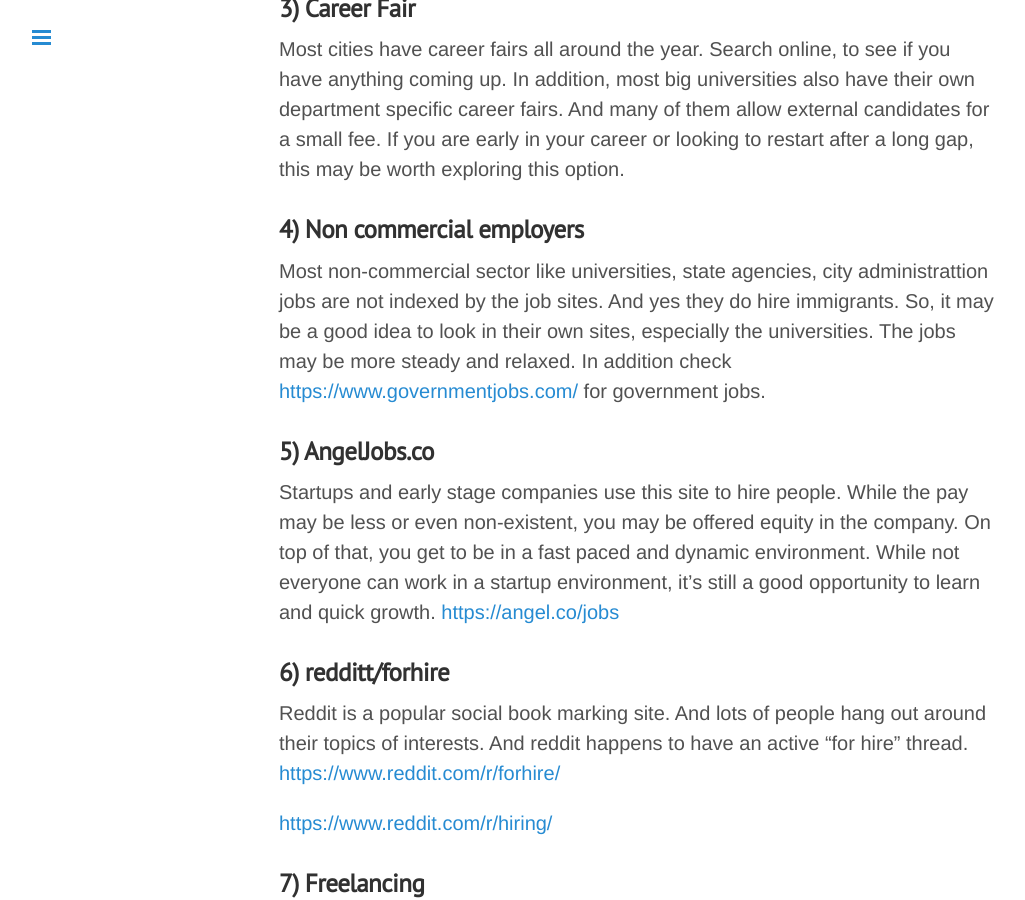
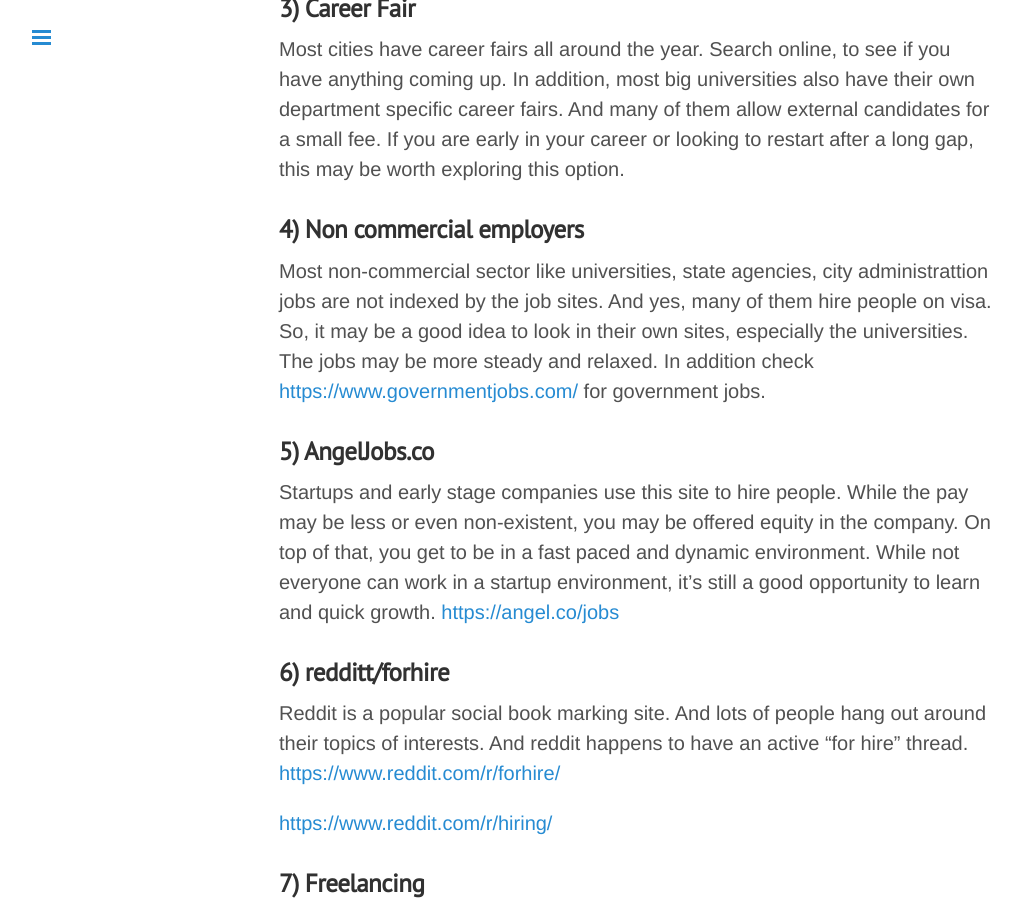
Before and after one commit to gitforwork2/gitforwork.github.io, a Jekyll site: the page built from _posts/2016-11-28-7-alternative-avenues-to-search-job-for-h4-ead-job.md, in a window 1280 px wide and 900 px high, scrolled down 2264 px. Shown: the whole window, without its empty margins (1-1026 px from the left). Built offline with Jekyll 4.4.1, drawn with Linux system fonts in a browser that asks for light colours; comment, search, counter and statistics services are not loaded.

Commit message:
Update 2016-11-28-7-alternative-avenues-to-search-job-for-h4-ead-job.md

```diff
--- a/_posts/2016-11-28-7-alternative-avenues-to-search-job-for-h4-ead-job.md
+++ b/_posts/2016-11-28-7-alternative-avenues-to-search-job-for-h4-ead-job.md
@@ -48,7 +48,7 @@
  Most cities have career fairs all around the year. Search online, to see if you have anything coming up. In addition, most big universities also have their own department specific career fairs. And many of them allow external candidates for a small fee. If you are early in your career or looking to restart after a long gap, this may be worth exploring this option.
 
 ### 4) Non commercial employers
-Most non-commercial sector like universities, state agencies, city administrattion jobs are not indexed by the job sites. And yes they do hire immigrants. So, it may be a good idea to look in their own sites, especially the universities. The jobs may be more steady and relaxed. In addition check [https://www.governmentjobs.com/](https://www.governmentjobs.com/) for government jobs.
+Most non-commercial sector like universities, state agencies, city administrattion jobs are not indexed by the job sites. And yes, many of them hire people on visa. So, it may be a good idea to look in their own sites, especially the universities. The jobs may be more steady and relaxed. In addition check [https://www.governmentjobs.com/](https://www.governmentjobs.com/) for government jobs.
 
 ### 5) AngelJobs.co
  Startups and early stage companies use this site to hire people. While the pay may be less or
```
